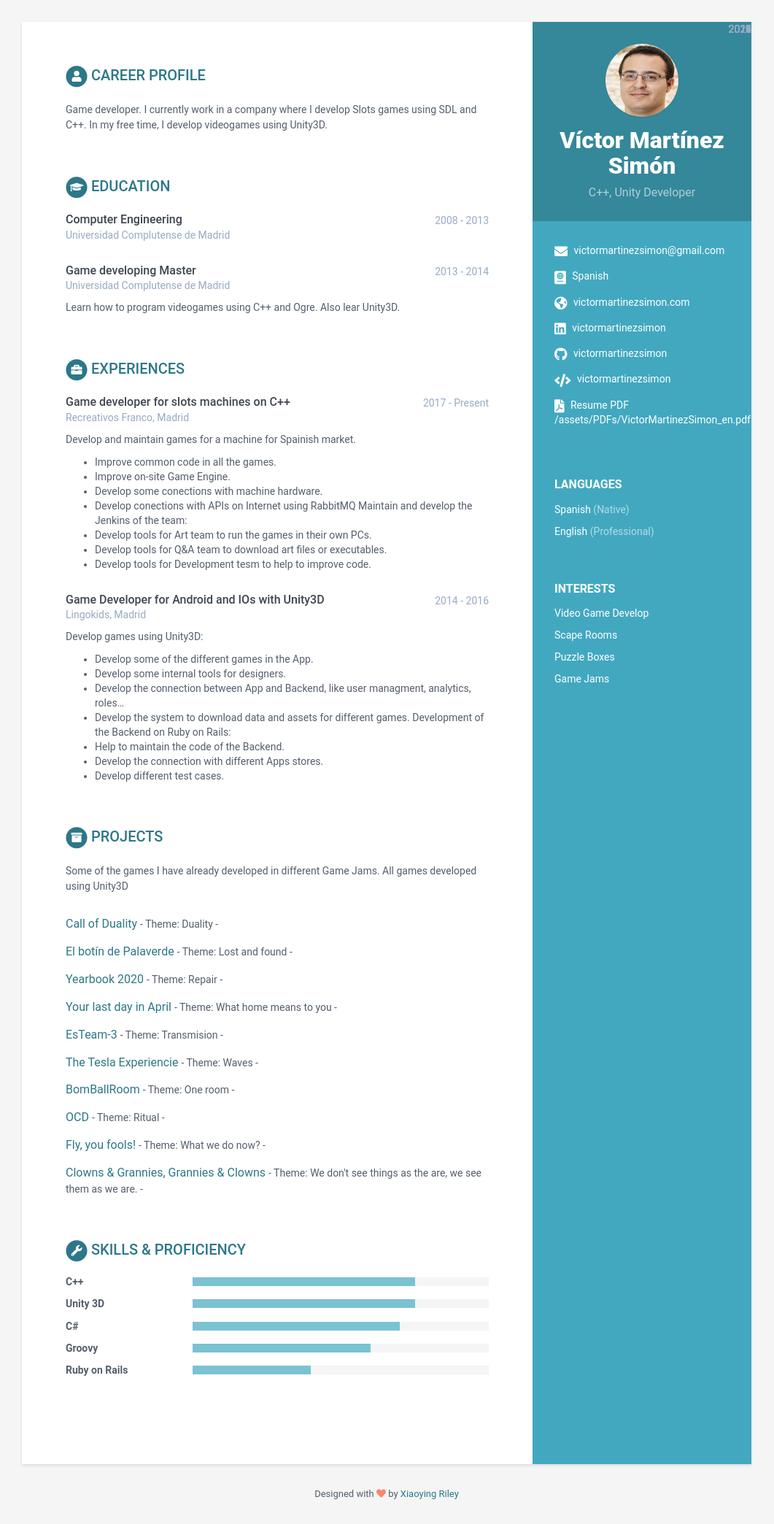
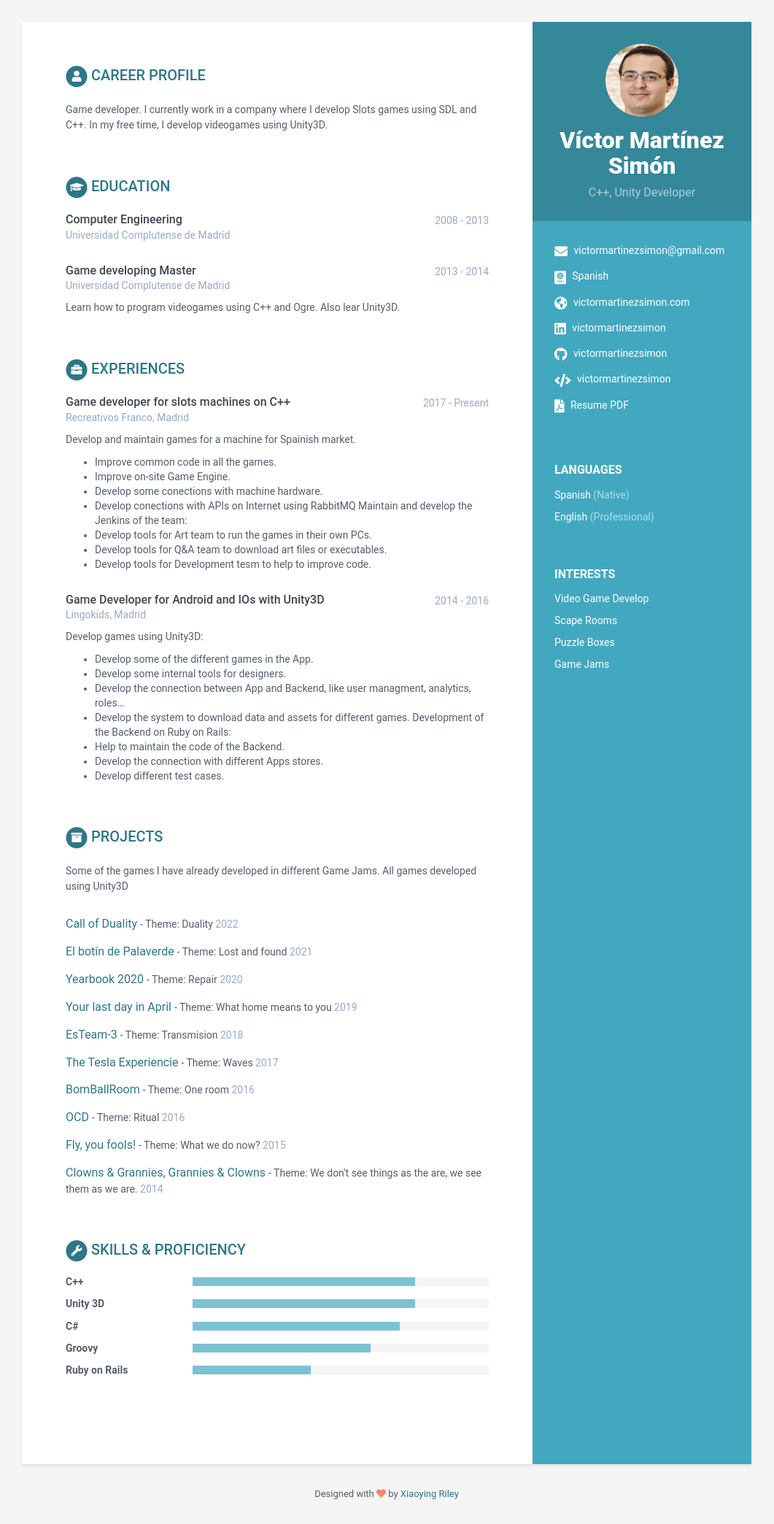
Before and after one commit to victormartinezsimon/victormartinezsimon.github.io, a Jekyll site: the page built from index.html, in a window 1280 px wide. Shown: the whole page at 73% size, without its empty margins (110-1171 px from the left). Built offline with Jekyll 4.4.1, drawn with Linux system fonts in a browser that asks for light colours.

Commit message:
add custom css for time in projects

```diff
--- a/_includes/contact.html
+++ b/_includes/contact.html
@@ -88,7 +88,6 @@
     {% if sidebar.pdf %}
     <li class="pdf"><i class="fas fa-file-pdf"></i>
       <a href="{{ site.baseurl }}/assets/PDFs/{{ sidebar.pdf }}" target="_blank">Resume PDF</a>
-      {{ site.baseurl }}/assets/PDFs/{{ sidebar.pdf }}
     </li>
     {% endif %}
 
--- a/_includes/projects.html
+++ b/_includes/projects.html
@@ -32,7 +32,7 @@
       {% endif %}
 
       {% if project.time %}
-      - <span class="time">{{ project.time }}</span>
+      <span class="time_projects">{{ project.time }}</span>
       {% endif %}
 
     </div><!--//item-->
--- a/_sass/_base.scss
+++ b/_sass/_base.scss
@@ -201,6 +201,12 @@ p {
     top: 0;
     color: $text-grey;
   }
+  .time_projects {
+    position: inherit;
+    right: 0;
+    top: 0;
+    color: $text-grey;
+  }
   .company,
   .university {
     margin-bottom: 10px;
```
